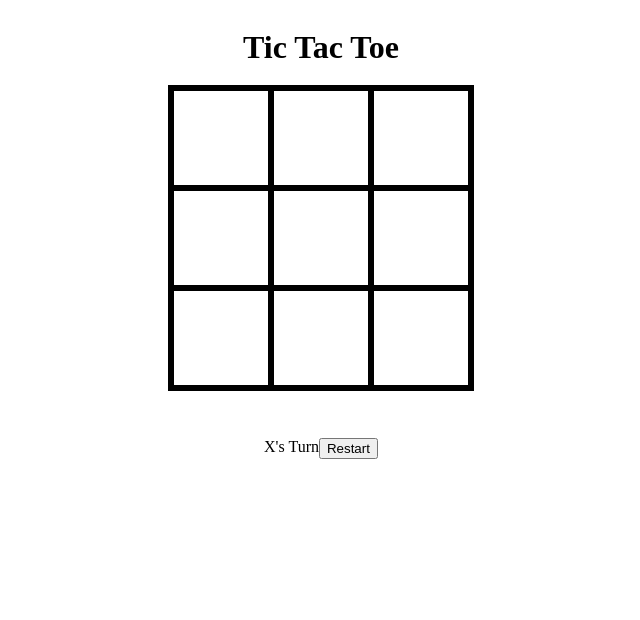
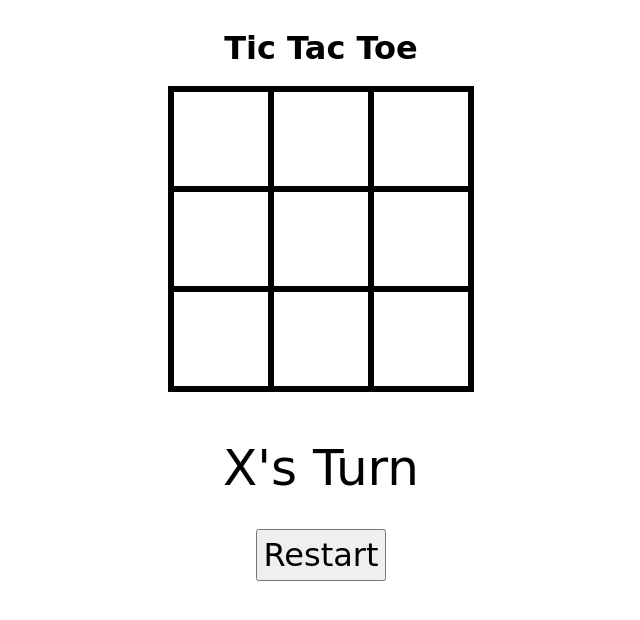
Before and after one commit to Santtamk/Tic-Tac-Toe, a plain HTML site: page index.html in a window 1280 px wide. Shown: the whole page, without its empty margins (319-959 px from the left). Drawn offline with Linux system fonts and the light colour scheme.

Commit message:
all done

```diff
--- a/index.html
+++ b/index.html
@@ -4,7 +4,7 @@
     <meta charset="UTF-8">
     <meta name="viewport" content="width=device-width, initial-scale=1.0">
     <link rel="stylesheet" href="./style.css">
-    <title>Document</title>
+    <title>Tic Tac Toe</title>
 </head>
 <body>
     <header>
--- a/script.js
+++ b/script.js
@@ -14,7 +14,7 @@
             [2, 4, 6]
         ]
 
-        const options = ["", "", "", "", "", "", "", "", ""];
+        let options = ["", "", "", "", "", "", "", "", ""];
         let currentPlayer = 'X';
         let running = false;
 
@@ -78,6 +78,5 @@
             options = ["", "", "", "", "", "", "", "", ""];
             turn.textContent = `${currentPlayer}'s Turn`;
             boxSelect.forEach(cell => cell.textContent = "");
-            // boxSelect.forEach(cell => cell.addEventListener('click', cellClicked));
             running = true
         }
--- a/style.css
+++ b/style.css
@@ -1,5 +1,6 @@
 * {
     box-sizing: border-box;
+    font-family:cursive;
   }
 
 .box{
@@ -14,7 +15,6 @@
     font-size: 50px;
     box-shadow: 0 0 0 3px;
     cursor: pointer;
-    font-family:cursive;
 }
 main, header{
     display: flex;
@@ -26,3 +26,20 @@ main, header{
   justify-content: center;
   padding-top: 50px;
 }
+
+.end {
+  display: flex;
+  flex-direction: column;
+  justify-content: center;
+  align-items: center;
+  gap: 2rem;
+}
+.turn {
+  font-size: 50px;
+
+}
+.restart{
+  cursor: pointer;
+  font-size: 2rem;
+  padding: 5px 5px;
+}
```
